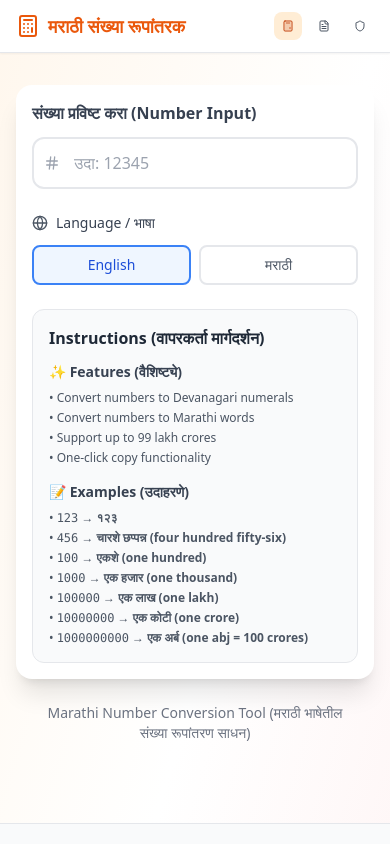
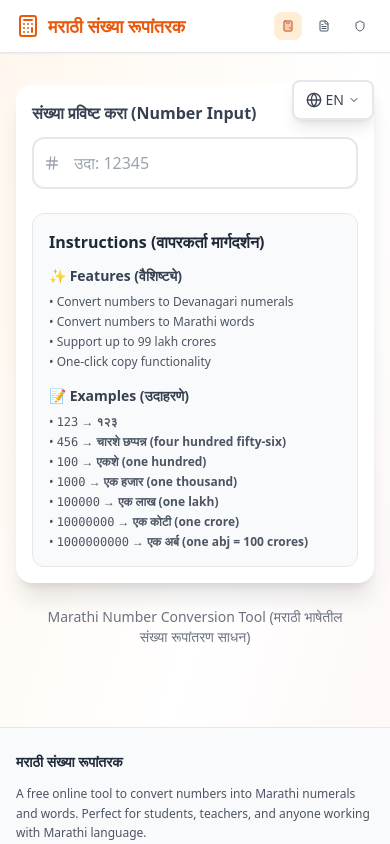
Before and after one commit to Shirishpantone/Marathicounter, a React (Vite) app: page / in a window 390 px wide. Shown: the top 844 px of the page. Built offline with nearby package versions, Linux system fonts and the light colour scheme.

Commit message:
Add mobile dropdown for language selection

```diff
--- a/src/components/Header.tsx
+++ b/src/components/Header.tsx
@@ -8,7 +8,7 @@ interface HeaderProps {
 
 export default function Header({ currentPage, onNavigate }: HeaderProps) {
   return (
-    <header className="bg-white shadow-sm border-b border-gray-200 sticky top-0 z-50">
+    <header className="bg-white shadow-sm border-b border-gray-200 sticky top-0 z-30">
       <div className="max-w-6xl mx-auto px-4 sm:px-6 py-3 sm:py-4">
         <div className="flex items-center justify-between flex-wrap gap-4">
           {/* Logo */}
--- a/src/components/NumberConverter.tsx
+++ b/src/components/NumberConverter.tsx
@@ -1,5 +1,5 @@
 import React, { useState, useEffect } from 'react';
-import { Calculator, Hash, Type, Copy, Check, Globe } from 'lucide-react';
+import { Calculator, Hash, Type, Copy, Check, Globe, ChevronDown } from 'lucide-react';
 import { convertToMarathiNumerals, convertToMarathiWords, formatNumberWithCommas } from '../utils/marathiConverter';
 
 export default function NumberConverter() {
@@ -9,6 +9,7 @@ export default function NumberConverter() {
   const [marathiWords, setMarathiWords] = useState('');
   const [copied, setCopied] = useState<string | null>(null);
   const [language, setLanguage] = useState<'english' | 'marathi'>('english');
+  const [isDropdownOpen, setIsDropdownOpen] = useState(false);
 
   useEffect(() => {
     if (inputValue.trim() === '') {
@@ -43,6 +44,51 @@ export default function NumberConverter() {
 
   return (
     <div className="max-w-4xl mx-auto p-4 sm:p-6">
+      {/* Mobile Language Dropdown - Top Right Corner */}
+      <div className="sm:hidden fixed top-20 right-4 z-40">
+        <div className="relative">
+          <button
+            onClick={() => setIsDropdownOpen(!isDropdownOpen)}
+            className="flex items-center gap-1 px-3 py-2 bg-white border-2 border-gray-200 rounded-lg shadow-lg text-sm font-medium text-gray-700 hover:border-gray-300 transition-all duration-200"
+          >
+            <Globe className="w-4 h-4" />
+            <span>{language === 'english' ? 'EN' : 'मर'}</span>
+            <ChevronDown className={`w-3 h-3 transition-transform duration-200 ${isDropdownOpen ? 'rotate-180' : ''}`} />
+          </button>
+
+          {isDropdownOpen && (
+            <div className="absolute top-full right-0 mt-1 bg-white border-2 border-gray-200 rounded-lg shadow-xl overflow-hidden min-w-[120px]">
+              <button
+                onClick={() => {
+                  setLanguage('english');
+                  setIsDropdownOpen(false);
+                }}
+                className={`w-full px-3 py-2 text-left text-sm font-medium transition-colors duration-200 ${
+                  language === 'english'
+                    ? 'bg-blue-50 text-blue-700 border-l-4 border-blue-500'
+                    : 'text-gray-700 hover:bg-gray-50'
+                }`}
+              >
+                English
+              </button>
+              <button
+                onClick={() => {
+                  setLanguage('marathi');
+                  setIsDropdownOpen(false);
+                }}
+                className={`w-full px-3 py-2 text-left text-sm font-medium transition-colors duration-200 ${
+                  language === 'marathi'
+                    ? 'bg-orange-50 text-orange-700 border-l-4 border-orange-500'
+                    : 'text-gray-700 hover:bg-gray-50'
+                }`}
+              >
+                मराठी
+              </button>
+            </div>
+          )}
+        </div>
+      </div>
+
       <div className="bg-white rounded-2xl shadow-xl overflow-hidden">
         {/* Input Section */}
         <div className="p-4 sm:p-6 lg:p-8">
@@ -74,8 +120,8 @@ export default function NumberConverter() {
             )}
           </div>
 
-          {/* Language Options */}
-          <div className="mb-6 sm:mb-8">
+          {/* Language Options - Desktop Only */}
+          <div className="mb-6 sm:mb-8 hidden sm:block">
             <div className="flex items-center gap-2 mb-3">
               <Globe className="w-4 h-4 sm:w-5 sm:h-5 text-gray-600" />
               <span className="text-sm sm:text-base font-medium text-gray-700">
@@ -105,6 +151,7 @@ export default function NumberConverter() {
               </button>
             </div>
           </div>
+
           {/* Results Section */}
           {number !== null && (
             <div className="space-y-4 sm:space-y-6">
```
